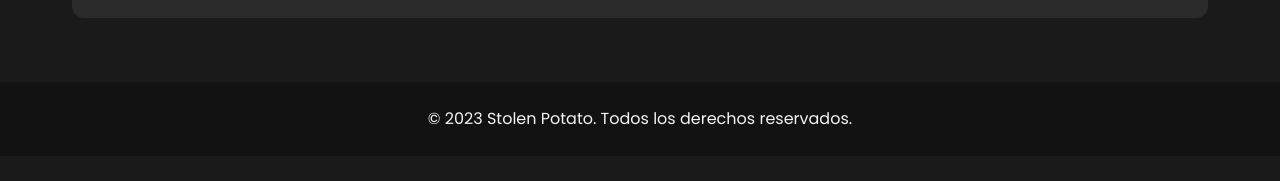
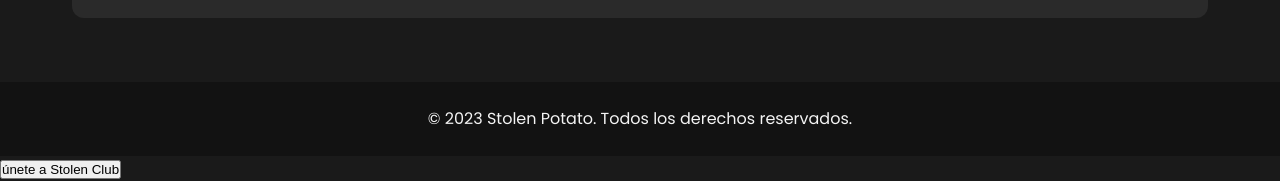
Before and after one commit to rickystolen/Potato, a plain HTML site: page index.html in a window 1280 px wide. Shown: the part 880-1061 px from the top of the page. Before the commit the page ends 1036 px from the top, so only its background shows below. Drawn offline with Linux system fonts and the light colour scheme.

Commit message:
Update and rename Xindex.html to index.html

```diff
--- a/Xindex.html
+++ b/index.html
@@ -646,5 +646,8 @@
       });
     }
   </script>
+  <a href="club.html">
+  <button>únete a Stolen Club</button>
+  </a>
 </body>
 </html>
```
